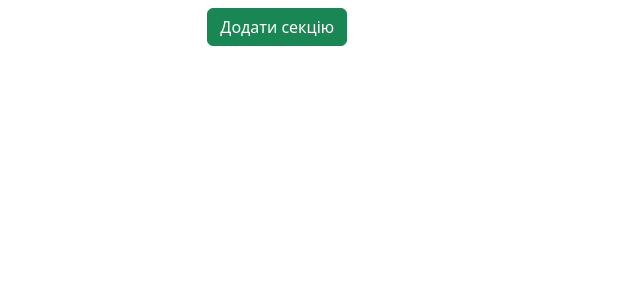
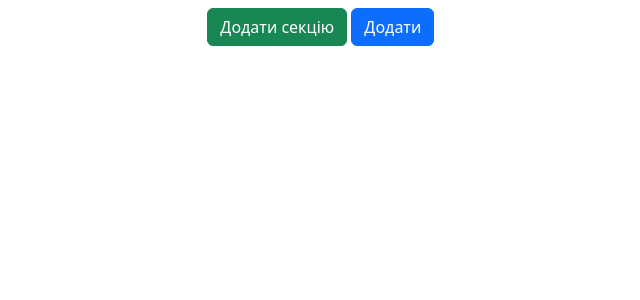
Before and after one commit to Dmitro411/-Resume_builder, a Django app: template templates/resumes/resume_detail.html in a window 1280 px wide. Shown: the part 56-356 px from the top of the page, without its empty margins (30-670 px from the left). Run offline with Django 5.2, Linux system fonts and the light colour scheme; the template is opened without the code that fills it: values that come from a table or form of the project are taken from there, others are empty; the visitor is signed in with stand-in values (Sample User, id 1).

Commit message:
added personal information input

```diff
--- a/resumes/admin.py
+++ b/resumes/admin.py
@@ -1,8 +1,9 @@
 from django.contrib import admin
-from .models import Resume, ResumeSection, EducationItem, ExperienceItem, SkillItem
+from .models import Resume, ResumeSection, EducationItem, ExperienceItem, SkillItem, PrivateInformationItem
 
 admin.site.register(Resume)
 admin.site.register(ResumeSection)
 admin.site.register(EducationItem)
 admin.site.register(ExperienceItem)
 admin.site.register(SkillItem)
+admin.site.register(PrivateInformationItem)
--- a/resumes/forms.py
+++ b/resumes/forms.py
@@ -1,5 +1,5 @@
 from django.forms import ModelForm, Form, DateInput, TextInput, FileInput, CheckboxInput, NumberInput, Select
-from .models import Resume, ResumeSection, EducationItem, ExperienceItem, SkillItem
+from .models import PrivateInformationItem, Resume, ResumeSection, EducationItem, ExperienceItem, SkillItem
 
 class ResumeCreateForm(ModelForm):
 
@@ -68,3 +68,21 @@ class SkillItemCreateForm(ModelForm):
         widgets = {
             "name": TextInput(attrs={"class": "form-control"}),
         }
+
+class PrivateInformationItemCreateForm(ModelForm):
+    class Meta:
+        model = PrivateInformationItem
+        fields = ["first_name", "last_name", "date_of_birth", "avatar", "phone", "email", "city", "gender", "marial", "github_link", "other_link"]
+        widgets = {
+            "first_name": TextInput(attrs={"class": "form-control"}),
+            "last_name": TextInput(attrs={"class": "form-control"}),
+            "date_of_birth": DateInput(attrs={"class": "form-control"}),
+            "avatar": FileInput(attrs={"class": "form-control"}),
+            "phone": TextInput(attrs={"class": "form-control"}),
+            "email": TextInput(attrs={"class": "form-control"}),
+            "city": TextInput(attrs={"class": "form-control"}),
+            "gender": Select(attrs={"class": "form-control"}),
+            "marial": Select(attrs={"class": "form-control"}),
+            "github_link": TextInput(attrs={"class": "form-control"}),
+            "other_link": TextInput(attrs={"class": "form-control"}),
+        }
--- a/resumes/models.py
+++ b/resumes/models.py
@@ -58,3 +58,33 @@ class SkillItem(models.Model):
 
     def __str__(self):
         return self.name
+
+class PrivateInformationItem(models.Model):
+    GENDER_CHOICES = [
+        ("-", "Не обрано"),
+        ("female", "Жіноча"),
+        ("male", "Чоловіча"),
+    ]
+    MARITAL_CHOICES = [
+        ("married", "Одружений"),
+        ("not_married", "Не одружений"),
+    ]
+    first_name = models.CharField(max_length=15, verbose_name="Ім'я")
+    last_name = models.CharField(max_length=15, verbose_name="Прізвище")
+    date_of_birth = models.DateField(null=True, blank=True, verbose_name="Дата народження")
+    avatar = models.ImageField(upload_to='resume_avatars/', null=True, blank=True, verbose_name="Аватар")
+    phone = models.CharField(max_length=20, blank=True, verbose_name="Телефон")
+    email = models.EmailField(verbose_name="Електронна адреса")
+    city = models.CharField(max_length=100, verbose_name="Місто проживання")
+    gender = models.CharField(max_length=9, choices=GENDER_CHOICES, verbose_name="Стать")
+    marial = models.CharField(max_length=15, choices=MARITAL_CHOICES, verbose_name="Сімейний стан")
+    github_link = models.URLField(max_length=300, blank=True, null=True, verbose_name="Посилання на Гітхаб")
+    other_link = models.URLField(max_length=300, blank=True, null=True, verbose_name="Посилання")
+    section = models.ForeignKey(ResumeSection, on_delete=models.CASCADE, verbose_name="Секція")
+
+    def __str__(self):
+        return f"{self.first_name} {self.last_name} - {self.section.pk}"
+
+    class Meta:
+        verbose_name = "Персональна інформація"
+        verbose_name_plural = "Персональна інформація"
--- a/resumes/views.py
+++ b/resumes/views.py
@@ -22,6 +22,7 @@ class ResumeCreateView(CreateView):
         response = super().form_valid(form)
 
         DEFAULT_SECTIONS = [
+            "Приватна інформація",
             "Освіта",
             "Досвід роботи",
             "Навички",
@@ -42,10 +43,13 @@ def resume_detail_view(request, pk):
     if request.method == 'GET':
         resume = models.Resume.objects.get(pk=pk, user=request.user)
         sections = resume.sections.all().order_by('order')
+        personal_info_form = forms.PrivateInformationItemCreateForm()
         context = {}
         context['resume'] = resume
         context['sections'] = sections
+        context['personal_info_form'] = personal_info_form
         return render(request, "resumes/resume_detail.html", context=context)
+
 
 
 # class ResumeDetailView(DetailView):
--- a/templates/resumes/resume_detail.html
+++ b/templates/resumes/resume_detail.html
@@ -20,5 +20,29 @@
 </div>
 {% endfor %}
 <a type="button" href="{% url 'resume-section-create' resume.pk %}" class="btn btn-success">Додати секцію</a>
-
+<button type="button" class="btn btn-primary" data-bs-toggle="modal" data-bs-target="#addPersonalInfo" data-bs-whatever="@fat">Додати</button>
+<div class="modal fade" id="addPersonalInfo" tabindex="-1" aria-labelledby="exampleModalLabel" aria-hidden="true">
+  <div class="modal-dialog">
+    <div class="modal-content">
+      <div class="modal-header">
+        <h1 class="modal-title fs-5" id="exampleModalLabel">Персональна інформація</h1>
+        <button type="button" class="btn-close" data-bs-dismiss="modal" aria-label="Close"></button>
+      </div>
+      <div class="modal-body">
+        <form method="POST">
+          {% csrf_token %}
+          {{ personal_info_form.as_div }}
+          {% comment %} <div class="mb-3">
+            <label for="message-text" class="col-form-label">Message:</label>
+            <textarea class="form-control" id="message-text"></textarea>
+          </div> {% endcomment %}
+        </form>
+      </div>
+      <div class="modal-footer">
+        <button type="button" class="btn btn-secondary" data-bs-dismiss="modal">Close</button>
+        <button type="submit" class="btn btn-primary">Додати</button>
+      </div>
+    </div>
+  </div>
+</div>
 {% endblock %}
```
Also changed, not shown: resumes/migrations/0005_privateinformationitem.py (added), resumes/migrations/0006_alter_privateinformationitem_marial.py (added).
